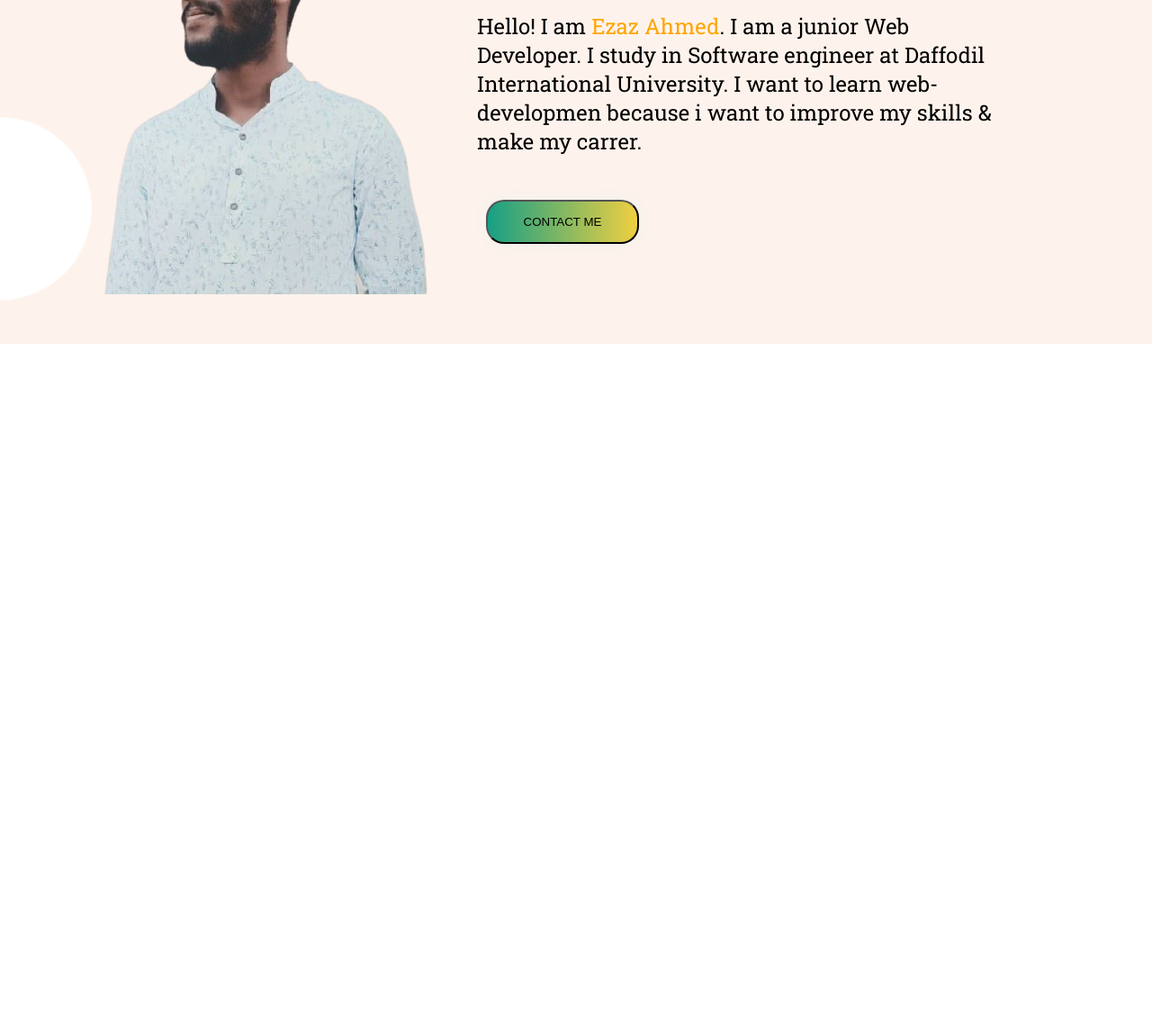
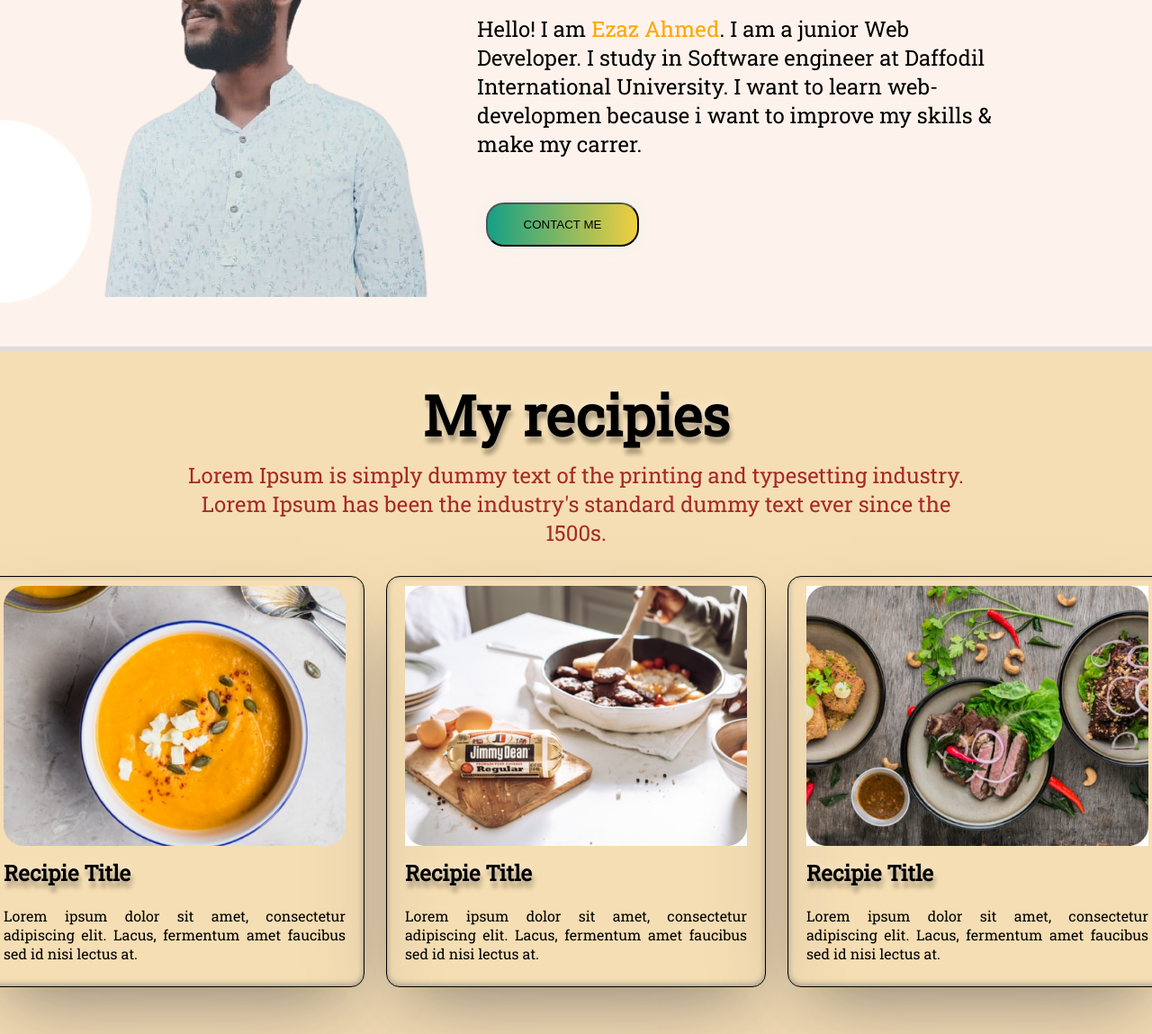
Before and after one commit to Ezazahmed16/Foor-Network, a plain HTML site: page index.html in a window 1280 px wide. Shown: the part 918-2067 px from the top of the page at 90% size. Before the commit the page ends 1300 px from the top, so only its background shows below. Drawn offline with Linux system fonts and the light colour scheme.

Commit message:
recipies

```diff
--- a/index.html
+++ b/index.html
@@ -58,5 +58,31 @@
         </div>
     </section>
     <!--About Me End-->
+    <!--recipies-->
+    <section id="recipies">
+        <div class="recipies_title">
+            <h1>My recipies</h1>
+            <p>Lorem Ipsum is simply dummy text of the printing and typesetting industry. Lorem Ipsum has been the industry's standard dummy text ever since the 1500s.</p>
+        </div>
+        <div class="recipies_item">
+            <div class="items">
+                <img src="images/food/Project Cover.png" alt="">
+                <h2>Recipie Title</h2>
+                <p>Lorem ipsum dolor sit amet, consectetur adipiscing elit. Lacus, fermentum amet faucibus sed id nisi lectus at.</p>
+            </div>
+            <div class="items">
+                <img src="images/food/Project Cover.jpg" alt="">
+                <h2>Recipie Title</h2>
+                <p>Lorem ipsum dolor sit amet, consectetur adipiscing elit. Lacus, fermentum amet faucibus sed id nisi lectus at.</p>
+            </div>
+            <div class="items">
+                <img src="images/food/Project Cover1.jpg" alt="">
+                <h2>Recipie Title</h2>
+                <p>Lorem ipsum dolor sit amet, consectetur adipiscing elit. Lacus, fermentum amet faucibus sed id nisi lectus at.</p>
+            </div>
+        </div>
+    </section>
+    <!--recipies end-->
+
 </body>
 </html>
--- a/style.css
+++ b/style.css
@@ -62,7 +62,7 @@ a{
 }
 .head_right img{
     height: auto;
-    width: 70%%;
+    width: 70%;
     display: block;
     margin: 20px auto;
 }
@@ -75,7 +75,7 @@ a{
     background-image: url(images/shapes/7.png);
     background-repeat: no-repeat;
     background-size: cover;
-    border-top: 2px solid #dedede;
+    border-top: 5px solid #dedede;
 }
 .about_left img{
     margin: 35px auto;
@@ -101,3 +101,60 @@ a{
 .about_right button{
     cursor: pointer;
 }
+
+/*recipies*/
+#recipies{
+    display: block;
+    padding: 20px;
+    margin: 0 auto;
+    background-color: wheat;
+    border-top: 5px solid #dedede;
+}
+.recipies_title{
+    display: block;
+}
+.recipies_title h1{
+    text-align: center;
+    font-size: 62px;
+    margin: 10px;
+    color: black;
+    text-shadow: 2px 7px 5px rgba(0,0,0,0.3),
+    0px -4px 10px rgba(255,255,255,0.3);
+}
+.recipies_title p{
+    text-align: center;
+    font-size: 24px;
+    margin: 10px 180px;
+    color: brown;
+}
+.recipies_item{
+    display: flex;
+    justify-content: center;
+    margin: 20px auto;
+
+}
+.items{
+    padding: 5px;
+    margin: 12px;
+    border: 1px solid #000000;
+    border-radius: 15px;
+    box-shadow: rgba(50, 50, 93, 0.25) 0px 50px 100px -20px, rgba(0, 0, 0, 0.3) 0px 30px 60px -30px, rgba(10, 37, 64, 0.35) 0px -2px 6px 0px inset;
+    transition: all 1s ease;
+}
+.items img{
+    height: auto;
+    width: 380px;
+    padding: 5px;
+    margin: 0px 10px;
+}
+
+.items h2{
+    margin: 5px 15px;
+    font-size: 24px;
+    text-shadow: 2px 7px 5px rgba(0,0,0,0.3),
+    0px -4px 10px rgba(255,255,255,0.3);
+}
+.items p {
+    text-align: justify;
+    padding: 5px 15px;
+}
```
